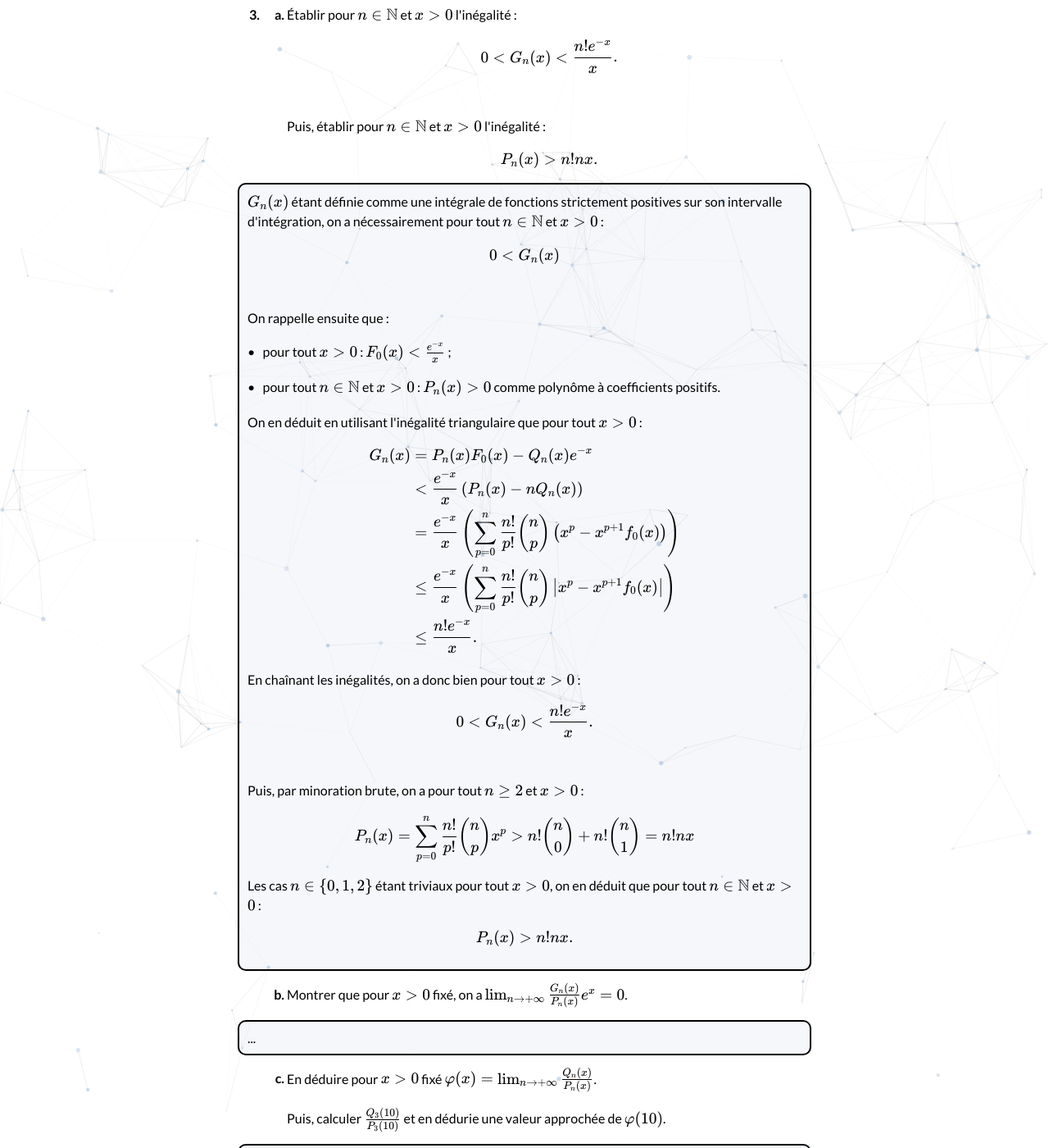
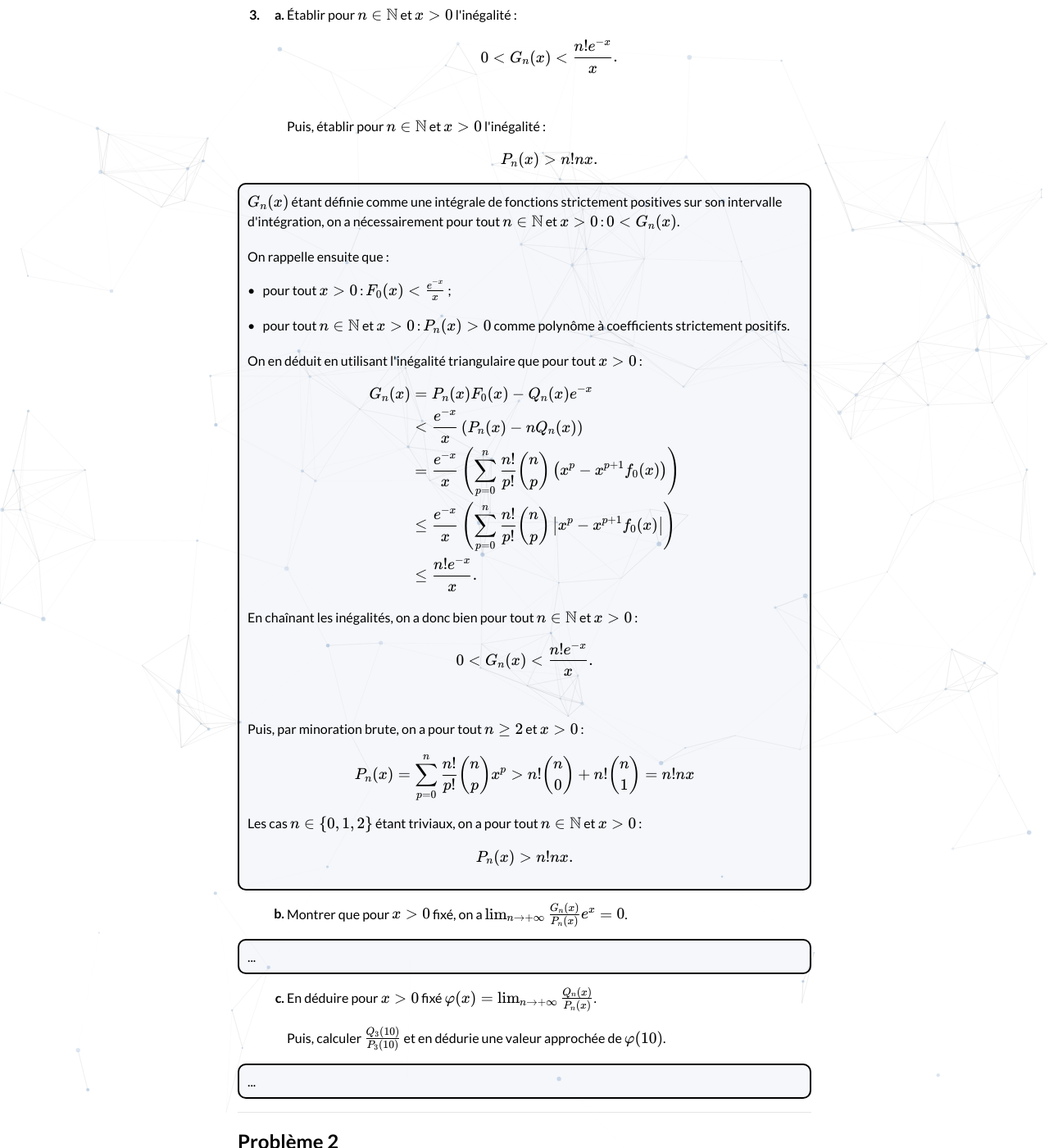
Before and after one commit to bglbrt/bglbrt.github.io, a Jekyll site: the page built from fr/ressources/corrections/administrateur_externe_1993.md, in a window 1280 px wide and 1400 px high, scrolled down 10759 px. Shown: the whole window at 82% size. Built offline with Jekyll 4.4.1, drawn with Linux system fonts in a browser that asks for light colours; nearby versions of some CDN libraries.

Commit message:
Mise à jour des corrections

```diff
--- a/fr/ressources/corrections/administrateur_externe_1993.md
+++ b/fr/ressources/corrections/administrateur_externe_1993.md
@@ -525,16 +525,13 @@ Dans tout le problème \( x \) désigne un réel <i>strictement positif</i>, et
                 P_n(x) > n! n x.
                 $$
                 <p style="border: solid 2px; border-radius: 10px; background-color:rgba(152, 180, 212, .1); padding-right: 10px; padding-left: 10px; padding-top: 10px; padding-bottom: 10px; margin: 15px 0 15px -60px;">
-                    \( G_n(x) \) étant définie comme une intégrale de fonctions strictement positives sur son intervalle d'intégration, on a nécessairement pour tout \( n\in \mathbb{N} \) et \( x > 0 \) :
-                    $$
-                    0 < G_n(x)
-                    $$
+                    \( G_n(x) \) étant définie comme une intégrale de fonctions strictement positives sur son intervalle d'intégration, on a nécessairement pour tout \( n\in \mathbb{N} \) et \( x > 0 \) : \( 0 < G_n(x) \).
                     <br><br>
                     On rappelle ensuite que :
                     <br><br>
                     • &nbsp; pour tout \( x > 0 \) : \( F_0(x) < \frac{e^{-x}}{x}  \) ;
                     <br><br>
-                    • &nbsp; pour tout \( n\in \mathbb{N} \) et \( x > 0 \) : \( P_n(x) > 0 \) comme polynôme à coefficients positifs.
+                    • &nbsp; pour tout \( n\in \mathbb{N} \) et \( x > 0 \) : \( P_n(x) > 0 \) comme polynôme à coefficients strictement positifs.
                     <br><br>
                     On en déduit en utilisant l'inégalité triangulaire que pour tout \( x > 0 \) :
                     $$
@@ -546,7 +543,7 @@ Dans tout le problème \( x \) désigne un réel <i>strictement positif</i>, et
                     & \leq \frac{n! e^{-x}}{x}.
                     \end{aligned}
                     $$
-                    En chaînant les inégalités, on a donc bien pour tout \( x > 0 \) :
+                    En chaînant les inégalités, on a donc bien pour tout \( n\in \mathbb{N} \) et \( x > 0 \) :
                     $$
                     0 < G_n(x) < \frac{n! e^{-x}}{x}.
                     $$
@@ -555,7 +552,7 @@ Dans tout le problème \( x \) désigne un réel <i>strictement positif</i>, et
                     $$
                     P_n(x) = \sum_{p=0}^n \frac{n!}{p!} \binom{n}{p} x^p > n!\binom{n}{0} + n! \binom{n}{1} = n! nx
                     $$
-                    Les cas \( n \in \{ 0, 1, 2 \} \) étant triviaux pour tout \( x > 0 \), on en déduit que pour tout \( n\in \mathbb{N} \) et \( x > 0 \) :
+                    Les cas \( n \in \{ 0, 1, 2 \} \) étant triviaux, on a pour tout \( n\in \mathbb{N} \) et \( x > 0 \) :
                     $$
                     P_n(x) > n! n x.
                     $$
```
